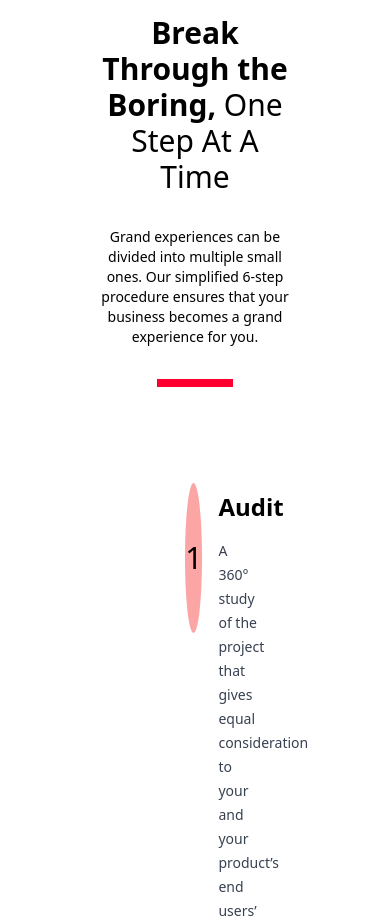
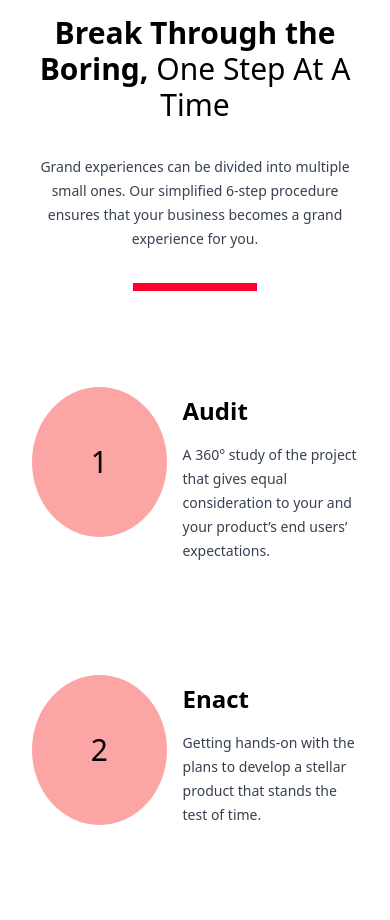
Before and after one commit to rkcoola792/media-dynox-revamped, a React (Vite) app: page / in a window 390 px wide. Shown: the part 6580-7500 px from the top of the page. Built offline with nearby package versions, Linux system fonts and the light colour scheme; the HTML template or start-up script is replaced by a standard one.

Commit message:
break through done mobile

```diff
--- a/src/components/Homepage/Section6.jsx
+++ b/src/components/Homepage/Section6.jsx
@@ -56,22 +56,22 @@ const Portfolio = () => {
   });
 
   return (
-    <div className="portfolio h-full bg-white px-24 pb-8" ref={ref}>
+    <div className="portfolio h-full bg-white lg:px-24 px-8 sm:px-12 pb-8" ref={ref}>
       <div className="progress z-40 bg-white ">
         <h1 className="text-3xl sm:text-4xl font-normal bg-white pt-12">
           <span className="font-semibold">Break Through the Boring,</span> One
           Step At A Time
         </h1>
-        <p className="text-sm  bg-white py-8   ">
+        <p className="text-sm  bg-white py-8 text-gray-700 leading-6  ">
           Grand experiences can be divided into multiple small ones. Our
           simplified 6-step procedure ensures that your business becomes a grand
           experience for you.
         </p>
         <motion.div className="progressBar " style={{ scaleX }}></motion.div>
       </div>
-      <div className=" bottom-div flex flex-wrap justify-center mt-24 gap-12 ml-12 ">
+      <div className=" bottom-div flex flex-wrap justify-center mt-24 gap-12 sm:ml-12 ">
         {items.map((item) => (
-          <div className="w-[45%]">
+          <div className="sm:w-[45%]">
             <BreakThrough
               heading={item.heading}
               subheading={item.subheading}
```
